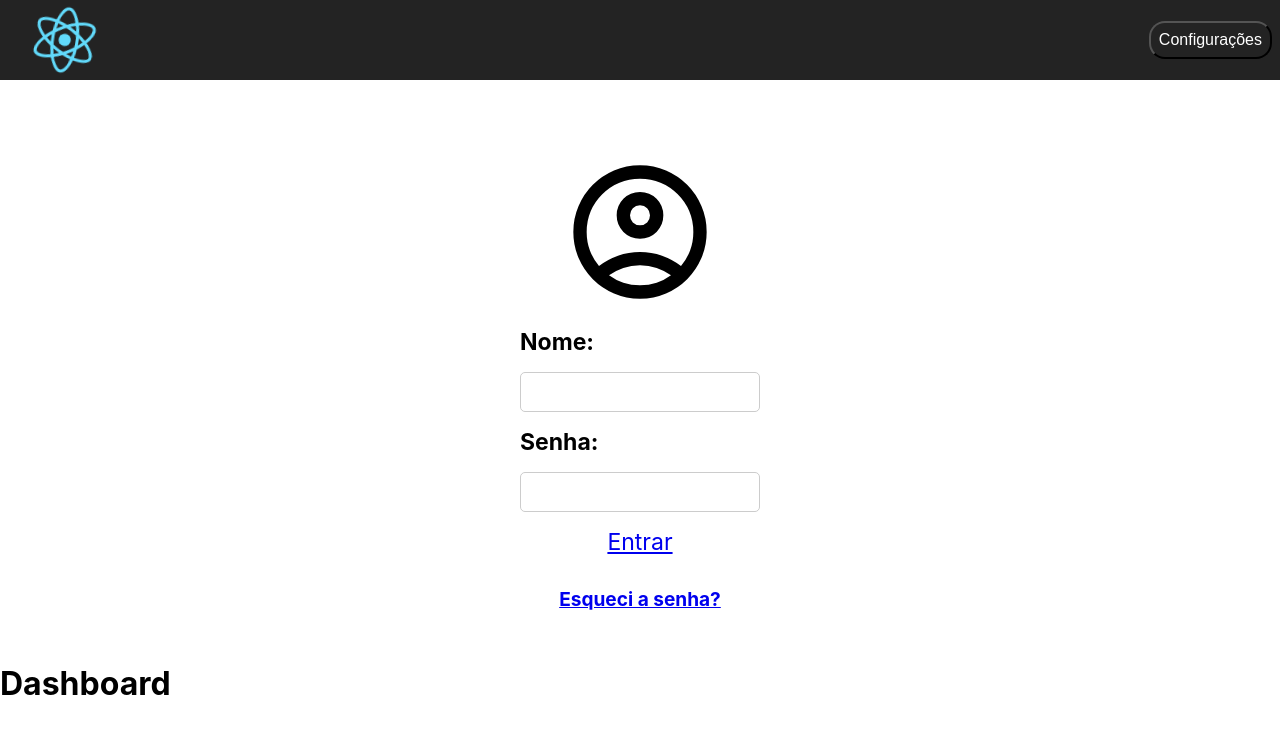
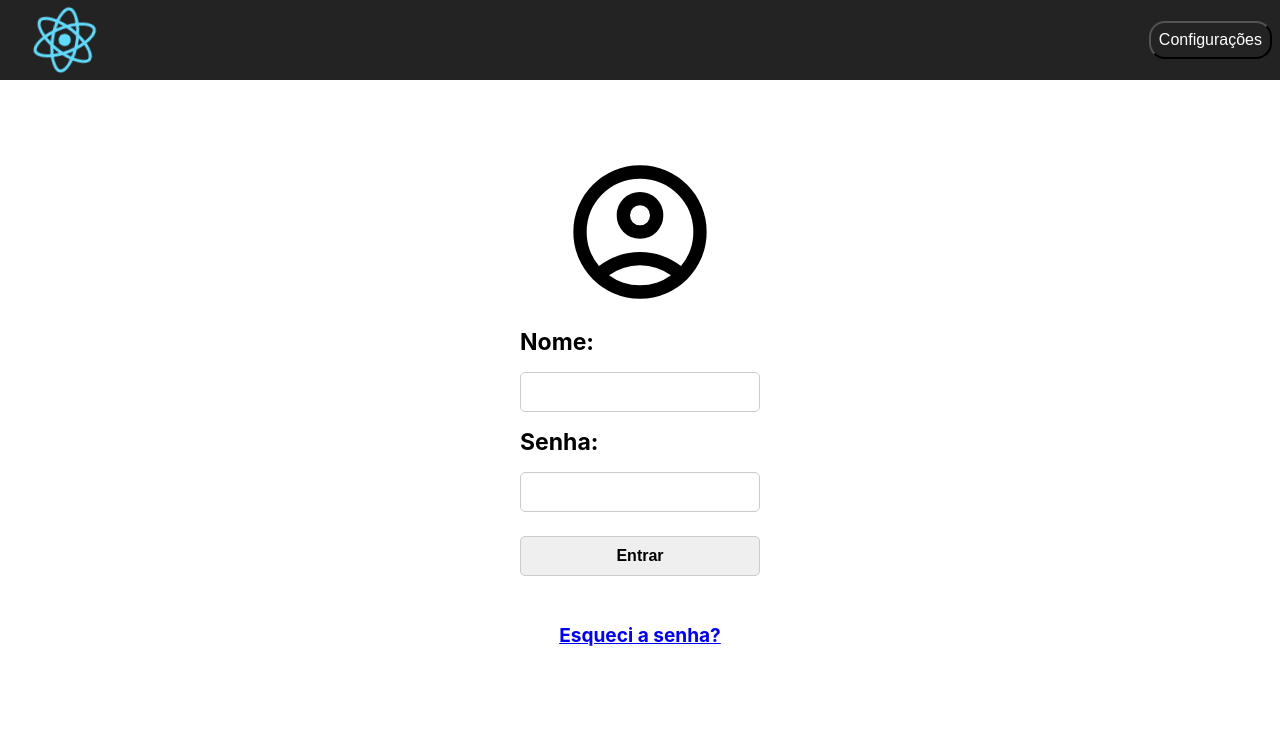
Before and after one commit to joaoguilherme000/React-site, a React (Create React App) app: page /Dashboard in a window 1280 px wide. Shown: the top 734 px of the page. Built offline with nearby package versions, Linux system fonts and the light colour scheme.

Commit message:
um ajustes

```diff
--- a/src/App.js
+++ b/src/App.js
@@ -1,8 +1,7 @@
 import './Style/App.css';
 import { BrowserRouter, Routes, Route } from "react-router-dom";
-import Layout from "./View/Layout";
 import Login from "./View/Login";
-import NoPage from "./View/NoPage";
+import NoPage from "./View/Teste";
 import Dashboard from "./View/Dashboard"
 
 function App() {
--- a/src/Components/Janela/index.js
+++ b/src/Components/Janela/index.js
@@ -1,14 +1,14 @@
 import './index.css'
 import userIcone from '../../Assets/user.svg'
 import './index.scss'
-
-import { Link } from "react-router-dom";
 
 import React, {useState} from 'react';
 
 export default function Janela () {
     const [nome, setNome] = useState("");
     const [senha, setSenha] = useState("");
+
+
 
     return (
         <div className='content'>
@@ -20,9 +20,9 @@ export default function Janela () {
 
                 <label for="senha" className='senha'>Senha: </label>
                 <input type="password" name="senha" value={senha} onChange={(e) => setSenha(e.target.value)} className='senha-input'/>
+
+                <input type="submit" value="Entrar" className='entrar' sre="/Dashboard"/>
             </form>
-
-            <Link to="/Dashboard">Entrar</Link>
             <h5><a href='index.html'>Esqueci a senha?</a></h5>
         </div>
     );
--- a/src/View/Dashboard/index.js
+++ b/src/View/Dashboard/index.js
@@ -1,5 +1,10 @@
-const Dashboard = () => {
-    return <h1>Dashboard</h1>;
+import Header from "../../Components/Header";
+
+
+export default function Dashboard () {
+    return (
+    <>
+    <Header/>
+    </>
+    )
   };
-
-  export default Dashboard;
--- a/src/View/Login/index.js
+++ b/src/View/Login/index.js
@@ -1,4 +1,3 @@
-import { Outlet } from 'react-router-dom';
 import Header from '../../Components/Header';
 import Janela from '../../Components/Janela';
 
@@ -9,7 +8,6 @@ const Login = () => {
     <>
     <Header/>
     <Janela/>
-    <Outlet/>
     </>
   )
 };
```
